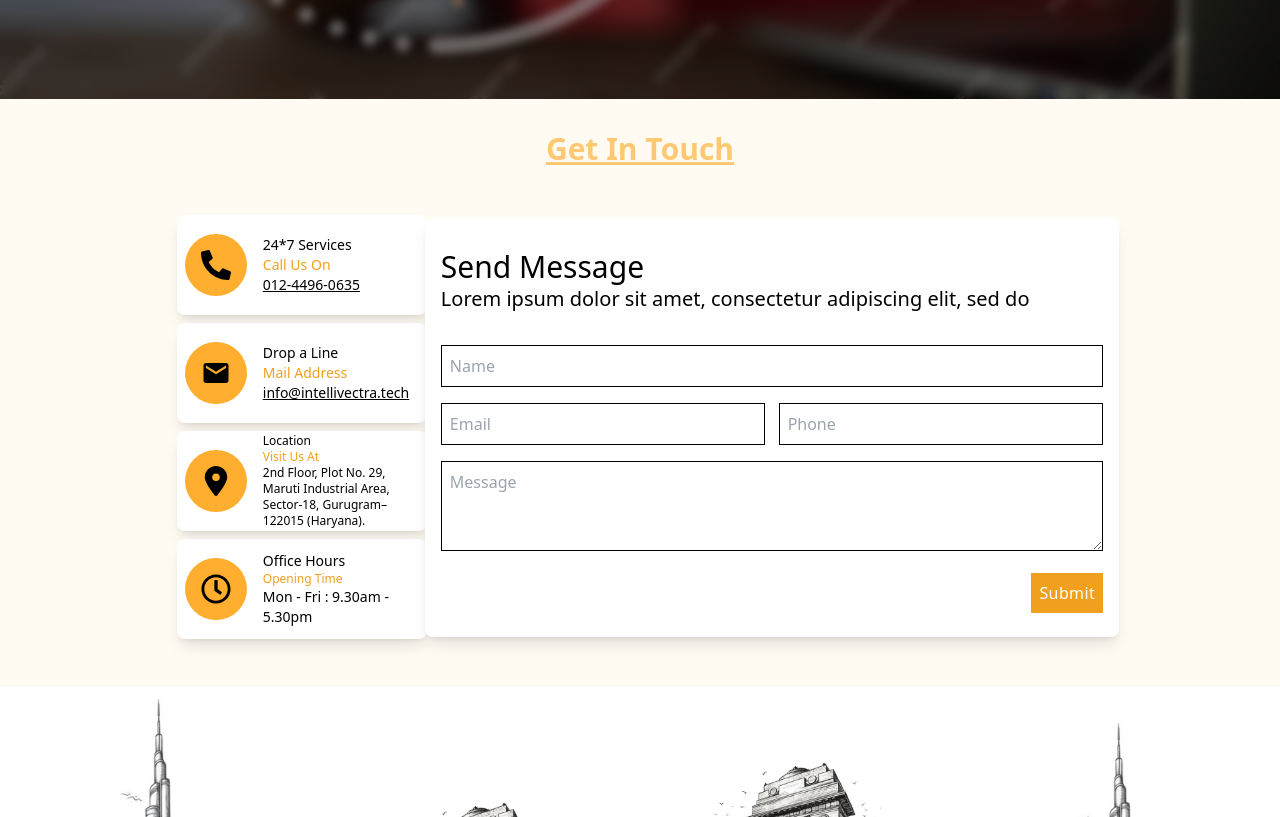
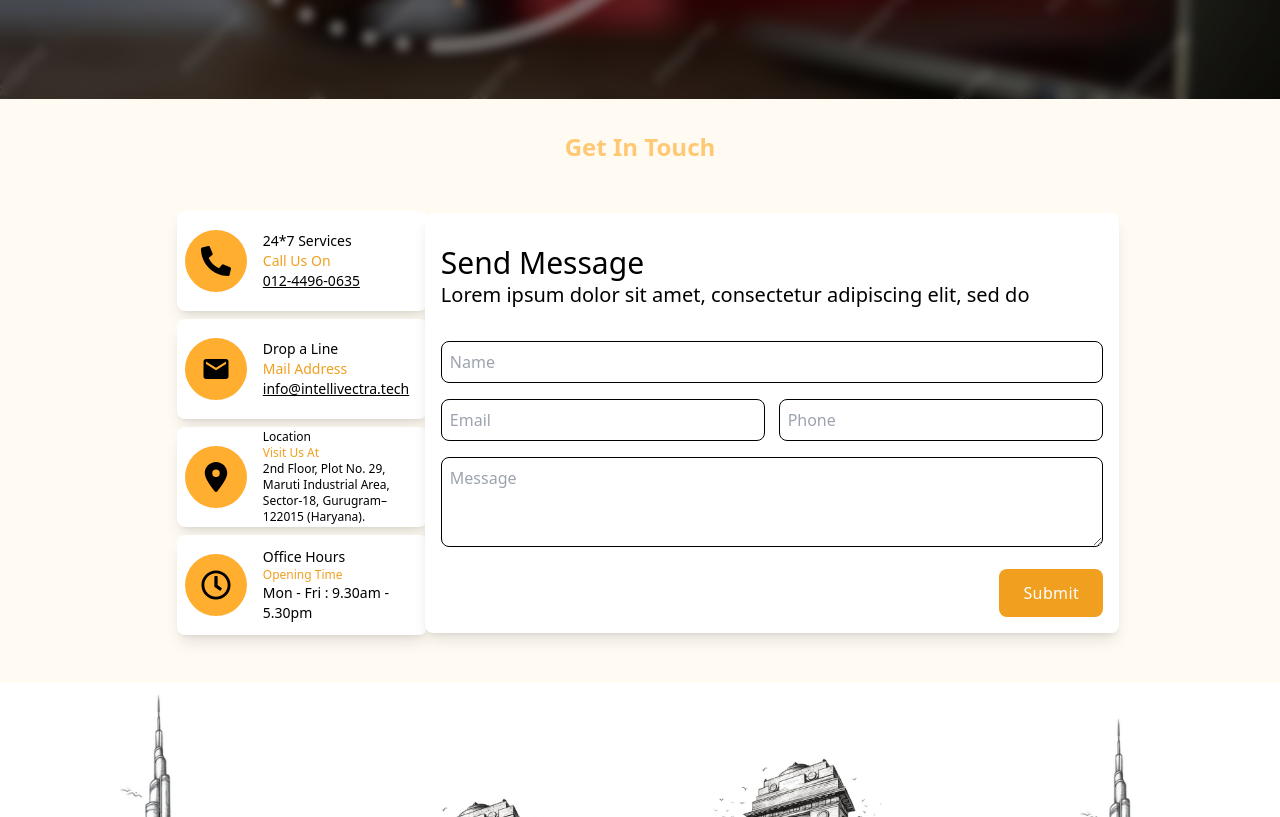
Before and after one commit to milangupta95/freelance_app, a Next.js app: page /contactus in a window 1280 px wide. Shown: the part 640-1457 px from the top of the page. Built offline with nearby package versions, Linux system fonts and the light colour scheme.

Commit message:
Minor Changes:Updated

```diff
--- a/src/Components/Cards/ContentCard.jsx
+++ b/src/Components/Cards/ContentCard.jsx
@@ -24,7 +24,7 @@ export const ContentCard = ({ content }) => {
             </div>
 
             <div>
-                <a href={content.link}><button className='cursor-pointer rounded-lg p-2 px-6 h-fit w-fit text-white bg-[#F19F1F]' buttonText={"Read More"}>Read More</button></a>
+                <a href={content.link}><button className='cursor-pointer rounded-lg p-[12px] px-6 h-fit w-fit text-white bg-[#F19F1F]' buttonText={"Read More"}>Read More</button></a>
             </div>
         </div>
     )
--- a/src/Components/PageStarter.js
+++ b/src/Components/PageStarter.js
@@ -14,7 +14,7 @@ export const PageStarter = ({ exploreactive, tit1Col, tit1, tit2, description, i
                         <span style={{ color: tit1Col }}>{tit1}</span>
                         <span className="text-[#F19F1F]">{tit2}</span>
                     </h1>
-                    <p className="w-full md:w-[75%] lg:w-[50%]" style={{ color: 'white' }}>
+                    <p className="w-full" style={{ color: 'white' }}>
                         {desc}
                     </p>
                 </div>
--- a/src/app/contactus/page.jsx
+++ b/src/app/contactus/page.jsx
@@ -68,7 +68,7 @@ export default function Page() {
     <div className="w-full">
       <PageStarter tit1={"Contact"} tit2={" Us"} tit1Col={"black"} descColor={"black"} imageSrc={"/images/banners/contactusbanner.jpg"} desc={"Have questions or interested in partnering with Intelli Vectra Technology? Contact us today for personalized IT solutions and expert consultation tailored to your business needs."}></PageStarter>
       <div className='bg-[#FFFAF2] w-full md:py-8 space-y-2 md:px-32 md:space-y-8'>
-        <h1 className='text-center text-3xl underline font-bold text-[#FFC872] '> Get In Touch </h1>
+        <h1 className='text-center text-2xl font-bold text-[#FFC872] '> Get In Touch </h1>
         <div className='flex p-4 flex-col md:flex-row-reverse space-y-4 md:space-y-0 md:space-x-4 w-full justify-center items-center'>
           <div className='bg-white shadow-lg space-y-8 text-black p-4 py-8 rounded-lg md:w-[70%] w-full h-fit md:h-[420px]'>
             <div>
@@ -78,18 +78,18 @@ export default function Page() {
             <div>
               <form className='space-y-4'>
                 <div className='flex items-center justify-between'>
-                  <input value={name} onChange={(e) => setName(e.target.value)} placeholder='Name' className='w-[100%] p-2 font-extralight border border-black ' type="text" name="name" />
+                  <input value={name} onChange={(e) => setName(e.target.value)} placeholder='Name' className='rounded-lg w-[100%] p-2 font-extralight border border-black ' type="text" name="name" />
 
                 </div>
                 <div className='flex items-center justify-between'>
-                  <input value={email} onChange={(e) => setEmail(e.target.value)} placeholder='Email' className='w-[49%] p-2 font-extralight border border-black ' type="text" name="email" />
-                  <input value={phone} onChange={(e) => setPhone(e.target.value)} placeholder='Phone' className='w-[49%] p-2 font-extralight border border-black ' type="text" name="phone" />
+                  <input value={email} onChange={(e) => setEmail(e.target.value)} placeholder='Email' className='rounded-lg w-[49%] p-2 font-extralight border border-black ' type="text" name="email" />
+                  <input value={phone} onChange={(e) => setPhone(e.target.value)} placeholder='Phone' className='rounded-lg w-[49%] p-2 font-extralight border border-black ' type="text" name="phone" />
                 </div>
                 <div>
-                  <textarea value={message} onChange={(e) => setMessage(e.target.value)} placeholder='Message' rows={3} className='w-full p-2 font-extralight col-span-4 border border-black '></textarea>
+                  <textarea value={message} onChange={(e) => setMessage(e.target.value)} placeholder='Message' rows={3} className='rounded-lg w-full p-2 font-extralight col-span-4 border border-black '></textarea>
                 </div>
                 <div className='flex items-center justify-end'>
-                  <button disabled={loading} onClick={handleSubmit} className='p-2 bg-[#F19F1F] tracking-wide text-white disabled:bg-gray-200 disabled:text-white'>{loading ? "Loading..." : "Submit"}</button>
+                  <button disabled={loading} onClick={handleSubmit} className='p-3 px-6 bg-[#F19F1F] tracking-wide rounded-lg text-white disabled:bg-gray-200 disabled:text-white'>{loading ? "Loading..." : "Submit"}</button>
                 </div>
               </form>
             </div>
--- a/src/app/page.js
+++ b/src/app/page.js
@@ -231,6 +231,36 @@ export default function Home() {
           </div>
         </div>
       </div>
+
+      <div className="w-full p-4 flex items-center justify-center">
+        <div className="bg-[#FFFAF2] py-8 p-4 w-full text-black flex items-center justify-center">
+          <div className="w-full md:w-[45%] space-y-8">
+            <div className="space-y-4 flex flex-col justify-center items-center w-full">
+              <h1 className="text-center text-2xl md:text-4xl font-bold">Our <span className="text-[#F19F1F]">Achievements</span></h1>
+              <p className="font-extralight text-sm md:text-xl tracking-wide text-center md:w-[70vw] w-[95vw]">Our achievements at Intelli Vectra Technologies reflect our commitment to innovation, client satisfaction, and transformative impact in technology solutions.</p>
+            </div>
+            <div className="flex flex-row justify-center">
+              <div className="md:p-8 p-4 text-center space-y-4 border-r">
+                <h1 className="text-[#F19F1F] text-xl md:text-5xl font-bold">3+</h1>
+                <p className="font-bold md:text-sm text-xs tracking-wider">Our presence</p>
+              </div>
+              <div className="md:p-8 p-4 text-center space-y-4 border-r">
+                <h1 className="text-[#F19F1F] text-xl md:text-5xl font-bold">19+</h1>
+                <p className="font-bold md:text-sm text-xs tracking-wider">On-time delivery</p>
+              </div>
+              <div className="md:p-8 p-4 text-center space-y-4 border-r">
+                <h1 className="text-[#F19F1F] text-xl md:text-5xl font-bold">80+</h1>
+                <p className="font-bold md:text-sm text-xs tracking-wider">Project executed</p>
+              </div>
+              <div className="md:p-8 p-4 text-center space-y-4">
+                <h1 className="text-[#F19F1F] text-xl md:text-5xl font-bold">50+</h1>
+                <p className="font-bold md:text-sm text-xs tracking-wider">Client satisfaction</p>
+              </div>
+            </div>
+          </div>
+        </div>
+      </div>
+
       <div className="text-gray-600 w-full space-y-6 flex flex-col justify-center items-center">
         <h1 className="text-4xl text-center font-bold">Content <span className="text-[#FFAB2E]">Hub</span></h1>
         <ul className="w-[80%] hidden md:flex md:justify-between space-x-6 text-[#FFAB2E] items-center justify-center bg-gradient-to-r  from-white via-[#F4F4F4] to-white h-[50px]">
@@ -262,34 +292,7 @@ export default function Home() {
         </div>
       </div>
 
-      <div className="w-full p-4 flex items-center justify-center">
-        <div className="bg-[#FFFAF2] py-8 p-4 w-full text-black flex items-center justify-center">
-          <div className="w-full md:w-[45%] space-y-8">
-            <div className="space-y-4 flex flex-col justify-center items-center w-full">
-              <h1 className="text-center text-2xl md:text-4xl font-bold">Our <span className="text-[#F19F1F]">Achievements</span></h1>
-              <p className="font-extralight text-sm md:text-xl tracking-wide text-center md:w-[70vw] w-[95vw]">Our achievements at Intelli Vectra Technologies reflect our commitment to innovation, client satisfaction, and transformative impact in technology solutions.</p>
-            </div>
-            <div className="flex flex-row justify-center">
-              <div className="md:p-8 p-4 text-center space-y-4 border-r">
-                <h1 className="text-[#F19F1F] text-xl md:text-5xl font-bold">3+</h1>
-                <p className="font-bold md:text-sm text-xs tracking-wider">Our presence</p>
-              </div>
-              <div className="md:p-8 p-4 text-center space-y-4 border-r">
-                <h1 className="text-[#F19F1F] text-xl md:text-5xl font-bold">19+</h1>
-                <p className="font-bold md:text-sm text-xs tracking-wider">On-time delivery</p>
-              </div>
-              <div className="md:p-8 p-4 text-center space-y-4 border-r">
-                <h1 className="text-[#F19F1F] text-xl md:text-5xl font-bold">80+</h1>
-                <p className="font-bold md:text-sm text-xs tracking-wider">Project executed</p>
-              </div>
-              <div className="md:p-8 p-4 text-center space-y-4">
-                <h1 className="text-[#F19F1F] text-xl md:text-5xl font-bold">50+</h1>
-                <p className="font-bold md:text-sm text-xs tracking-wider">Client satisfaction</p>
-              </div>
-            </div>
-          </div>
-        </div>
-      </div>
+
     </div>
   );
 }
--- a/src/app/solutionandservices/page.jsx
+++ b/src/app/solutionandservices/page.jsx
@@ -42,7 +42,7 @@ export default function Page() {
                     <h1 className="text-[#F19F1F] text-4xl font-extralight">
                         <span className="text-black">Solutions</span> & Services
                     </h1>
-                    <p className="text-lg text-[#3F444] font-extralight">
+                    <p className="text-[#3F444]">
                         Intelli Vectra Technology offers comprehensive solutions and services designed to simplify IT complexities and drive business success. From custom software development and IT consulting to cloud solutions and cybersecurity, we deliver tailored strategies that optimize operations and enhance efficiency. Our approach combines cutting-edge technology with industry expertise, ensuring scalable solutions that meet diverse business needs. Partner with us to navigate the digital landscape with confidence and achieve lasting growth.
                     </p>
                 </div>
```
Also changed, not shown: src/Components/Cards/TechPartCard.jsx (+2 -3 lines), src/app/about/page.jsx (+1 -5 lines).
